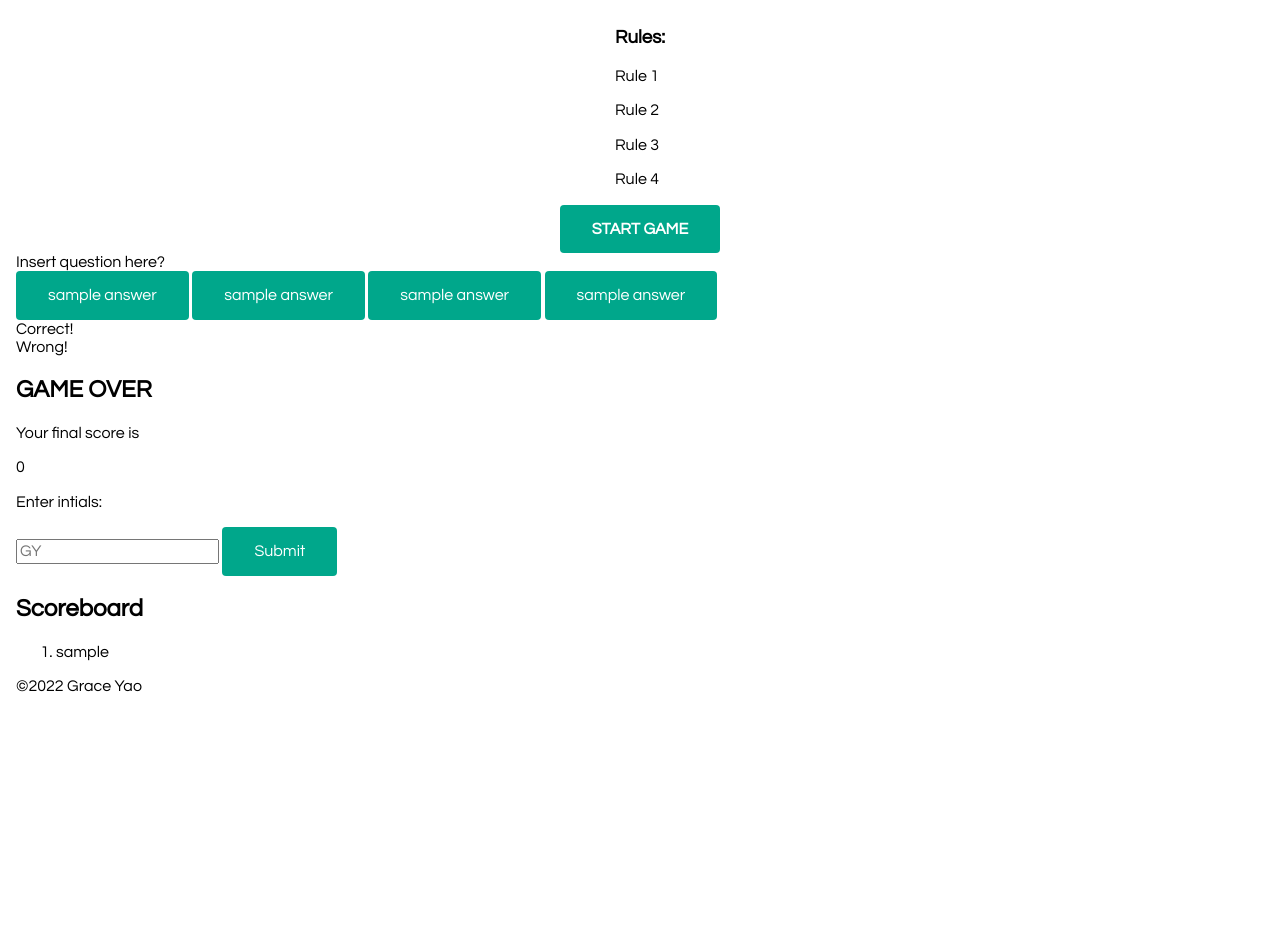
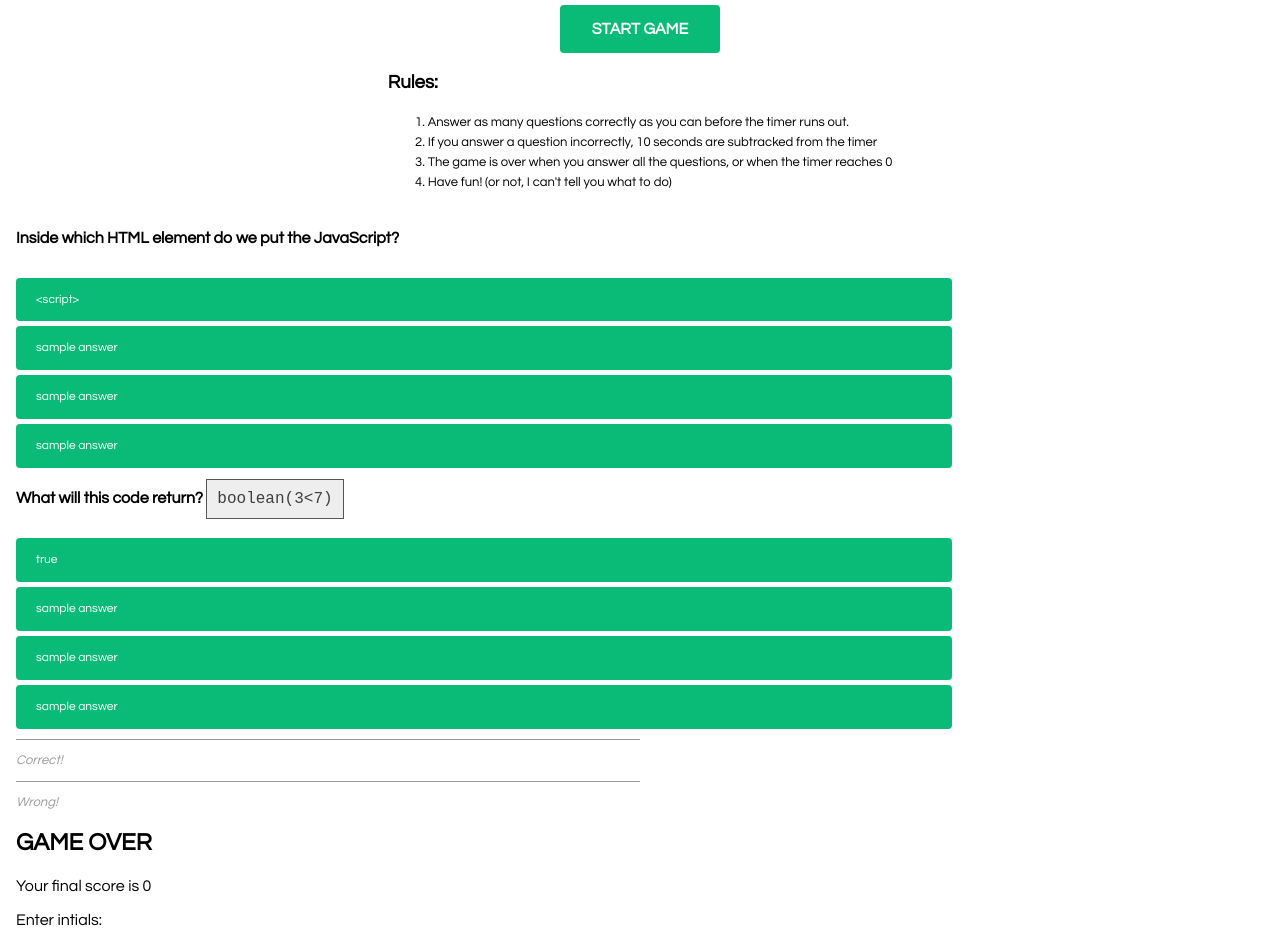
Before and after one commit to gyao1487/code-quiz, a plain HTML site: page index.html in a window 1280 px wide. Shown: the part 106-1049 px from the top of the page. Before the commit the page ends 818 px from the top, so only its background shows below. Drawn offline with Linux system fonts and the light colour scheme.

Commit message:
completed styling for questions

```diff
--- a/assets/style.css
+++ b/assets/style.css
@@ -3,8 +3,6 @@
 *::after {
     box-sizing: border-box;
 }
-
-/*Global Styles*/
 
 body {
     margin: 1rem;
@@ -15,16 +13,34 @@ header {
     display: flex;
     flex-direction: row;
     justify-content: space-between;
+    font-size: 13px;
 }
 
 button {
-    background-color: rgb(0, 167, 139);
-    border-radius:  4px;
+    background-color: rgb(10, 187, 119);
+    border-radius: 4px;
     border:none;
     padding: 15px 32px;
     cursor:pointer;
     color: white;
+}
 
+button:hover {
+    background-color: rgb(0, 134, 90);
+    transition: all, ease-in .1s;
+}
+
+li {
+    line-height: 20px;
+    font-size: 13px;
+}
+
+code {
+    background-color: #eee;
+    border: 1px solid rgb(85, 85, 85);
+    padding: 10px;
+    color:rgb(65, 62, 62);
+    font-weight: lighter;
 }
 
 /*Start Game*/
@@ -35,23 +51,58 @@ button {
     align-items: center;
 }
 
-#rule-list {
-    line-height: .5rem;
-}
+
 
 #startButton {
-
     font-weight:bold;
 }
 
-#startButton:hover {
-}
+
 
 
 /*Game in progress*/
 
+/*code to hide as default
+.question {
+    display:none;
+}
+*/
 
+.question h4 {
+    margin-bottom:30px;
+}
+.answerSet button {
+    font-size:12px;
+    width: 75%;
+    margin-top: 5px;
+    padding-left: 20px;
+    display:flex;
+    flex-direction: column;
+}
+.line {
+    margin-top: 10px;
+    height: 1px;
+    width: 50%;
+    background-color: rgb(155, 155, 155);
+}
+
+.alert {
+    /*  display:none; */
+}
+.alerttxt {
+    font-size: 13px;
+    font-style:italic;
+    color:rgb(155, 155, 155);
+
+}
 /*Game Over*/
+#-
 
+#score {
 
+}
+
+#submit {
+
+}
 /*High Scores*/
--- a/index.html
+++ b/index.html
@@ -23,34 +23,54 @@
     <!--Start Game-->
     <section id="start">
         <h1>Grace's JavaScript Quiz</h1>
+        <button id="startButton">START GAME</button>
         <section id="rules">
             <h3>Rules:</h3>
-            <section id="ruleList">
-                <p>Rule 1</p>
-                <p>Rule 2</p>
-                <p>Rule 3</p>
-                <p>Rule 4</p>
-            </section>
+            <ol id="ruleList">
+                <li>Answer as many questions correctly as you can before the timer runs out.</li>
+                <li>If you answer a question incorrectly, 10 seconds are subtracked from the timer</li>
+                <li>The game is over when you answer all the questions, or when the timer reaches 0</li>
+                <li>Have fun! (or not, I can't tell you what to do)</li>
+            </ol>
         </section>
-        <button id="startButton">START GAME</button>
+
     </section>
 
 
     <!--Game in progress-->
     <section id="in-progress">
         <!--Questions-->
-        <article class="question">Insert question here?</article>
-        <section class="answerSet"">
-            <button id="correctAnswer">sample answer</button>
-            <button id="wrongAnswer">sample answer</button>
-            <button id="wrongAnswer">sample answer</button>
-            <button id="wrongAnswer">sample answer</button>
+        <section class="question">
+            <h4>Inside which HTML element do we put the JavaScript? </h3>
+                <section class="answerSet 1">
+                    <button id="correctAnswer"> &#60;script&#62; </button>
+                    <button id="wrongAnswer">sample answer</button>
+                    <button id="wrongAnswer">sample answer</button>
+                    <button id="wrongAnswer">sample answer</button>
+                </section>
+        </section>
+
+        <section class="question">
+            <h4>What will this code return? <code>boolean(3&#60;7)</code> </h3>
+                <section class="answerSet 2">
+                    <button id="correctAnswer"> true </button>
+                    <button id="wrongAnswer">sample answer</button>
+                    <button id="wrongAnswer">sample answer</button>
+                    <button id="wrongAnswer">sample answer</button>
+                </section>
+        </section>
+
+        <!--Alerts-->
+        <section class = "alert" id="correct">
+            <div class="line"></div>
+            <p class="alerttxt">Correct!</p>
+        </section>
+        <section class = "alert" id="wrong">
+            <div class="line"></div>
+            <p class="alerttxt">Wrong!</p>
         </section>
 
 
-        <!--Alerts-->
-        <article class="alert" id="correct">Correct!</article>
-        <article class="alert" id="wrong">Wrong!</article>
 
     </section>
 
@@ -61,11 +81,10 @@
 
     <section id="game-over">
         <h2>GAME OVER</h2>
-        <p>Your final score is</p>
-        <p id="score">0</p>
+        <p id = score>Your final score is 0</p>
         <p>Enter intials:</p>
         <input type="text" id="initials" name="initials" placeholder="GY">
-        <button>Submit</button>
+        <button id="submit">Submit</button>
     </section>
 
 
```
